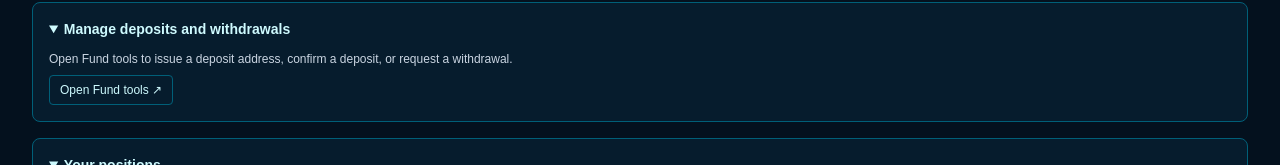
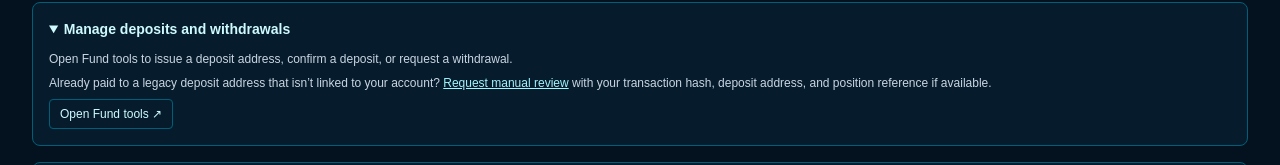
Before and after one commit to noblegatefze/usddd-scan, a Next.js app: page /fund-network in a window 1280 px wide. Both pictures are taken after a click on the heading "Manage deposits and withdrawals". Shown: the part 294-459 px from the top of the page. Built offline with nearby package versions, Linux system fonts and the light colour scheme.

Commit message:
Add the manual review path for payments to unlinked legacy Fund addresses

```diff
--- a/app/fund-network/page.tsx
+++ b/app/fund-network/page.tsx
@@ -59,6 +59,7 @@ export default function FundNetwork() {
         <summary className="cursor-pointer text-sm font-semibold text-cyan-100">Manage deposits and withdrawals</summary>
         <div className="mt-3 grid gap-2 text-xs text-slate-300">
           <p>Open Fund tools to issue a deposit address, confirm a deposit, or request a withdrawal.</p>
+          <p>Already paid to a legacy deposit address that isn’t linked to your account? <a className="text-cyan-200 underline" href="mailto:usddd@digdug.do?subject=Legacy%20Fund%20deposit%20review">Request manual review</a> with your transaction hash, deposit address, and position reference if available.</p>
           <a className="justify-self-start rounded border border-cyan-800 px-2.5 py-1.5 font-medium text-cyan-100" href="https://usddd.digdug.do/fund?legacy=1#positions" target="_blank" rel="noreferrer">Open Fund tools ↗</a>
         </div>
       </details>
```
